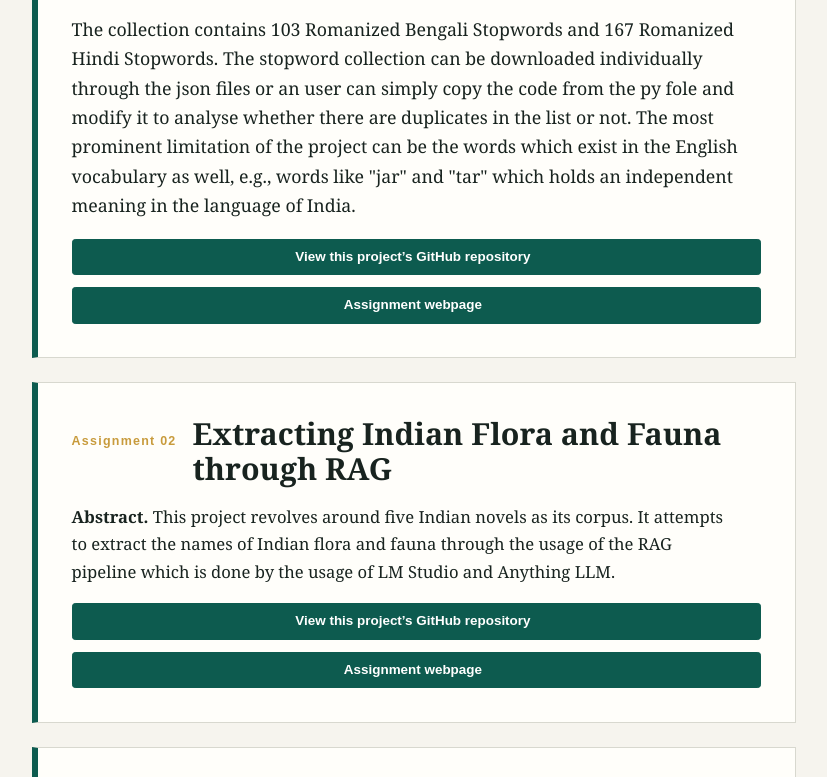
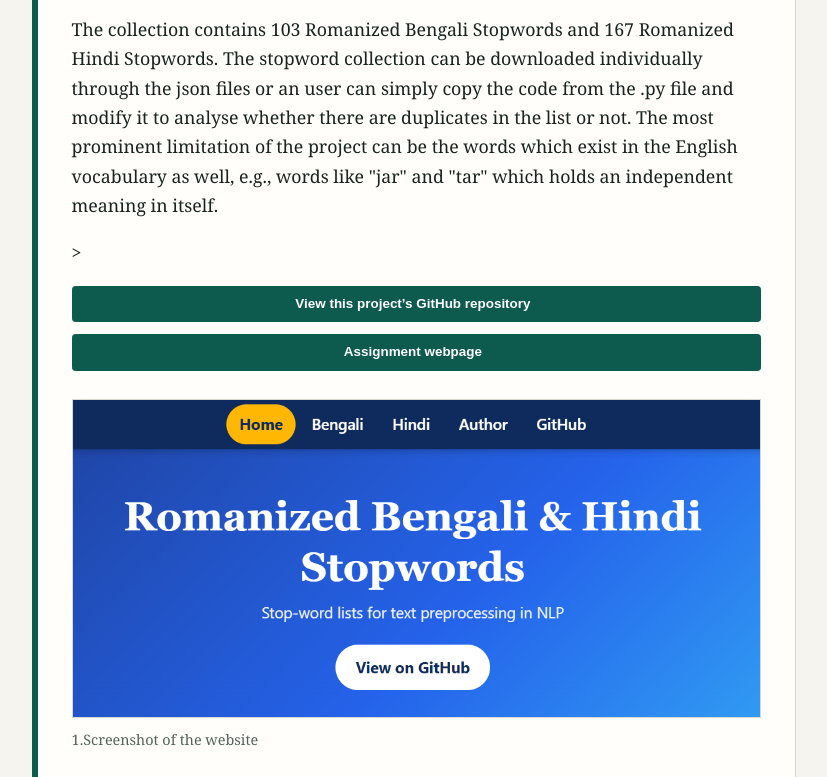
Before and after one commit to DiptashreeBanerjee/DH_Lab, a plain HTML site: page index.html in a window 1280 px wide. Shown: the part 1489-2266 px from the top of the page, without its empty margins (402-1229 px from the left). Drawn offline with Linux system fonts and the light colour scheme.

Commit message:
Update index.html

```diff
--- a/index.html
+++ b/index.html
@@ -332,11 +332,14 @@
                 <h3 id="assignment-1-title">Romanized Bengali and Hindi Stopwords</h3>
               </header>
               <p class="assignment-abstract"><strong>Abstract.</strong> In NLP a stopword is the word that is removed while preprocessing. The project revolves around a bunch of Romanized Bengali and Hindi Stopwords wherein an attempt is made to uphold the diversity and nuances of the languages. Through this, a collection of stopwords is built which can be used for the analysis of Romanized Bengali and Hindi words.</p>
-              <p>The collection contains 103 Romanized Bengali Stopwords and 167 Romanized Hindi Stopwords. The stopword collection can be downloaded individually through the json files or an user can simply copy the code from the py fole and modify it to analyse whether there are duplicates in the list or not. The most prominent limitation of the project can be the words which exist in the English vocabulary as well, e.g., words like "jar" and "tar" which holds an independent meaning in the language of India.</p>
+              <p>The collection contains 103 Romanized Bengali Stopwords and 167 Romanized Hindi Stopwords. The stopword collection can be downloaded individually through the json files or an user can simply copy the code from the .py file and modify it to analyse whether there are duplicates in the list or not. The most prominent limitation of the project can be the words which exist in the English vocabulary as well, e.g., words like "jar" and "tar" which holds an independent meaning in itself.</p>
+>
               <!-- EDIT: Replace this with the GitHub repository URL for this assignment. -->
               <p class="assignment-repository" style="display:grid;grid-template-colums:repeat(auto-fit,minmax(15rem,1fr));gap:0.75rem;max-width:45rem">
               <a class="repository-link" style="justify-content:center;text-align:center" target="_blank" rel="noopener noreferrer" href="https://github.com/DiptashreeBanerjee/RomanizedBengaliandHindiStopwords">View this project&rsquo;s GitHub repository</a>
                 <a class="repository-link" style="justify-content:center;text-align:center" target="_blank" rel="noopener noreferrer" href="https://DiptashreeBanerjee.github.io/RomanizedBengaliandHindiStopwords/">Assignment webpage</a>
+                <figure><img src="images/S1.png" alt="Screenshot of the website"><figcaption>1.Screenshot of the website</figcaption></figure>
+
               </p>
             </article>
 
@@ -370,7 +373,7 @@
             <article class="assignment" id="assignment-4" aria-labelledby="assignment-4-title">
               <header>
                 <span class="assignment-index">Assignment 04</span>
-                <h3 id="assignment-3-title">Creating SKILL for LLM</h3>
+                <h3 id="assignment-4-title">Creating SKILL for LLM</h3>
               </header>
               <p class="assignment-abstract"><strong>Abstract.</strong> The project revolves around the creation of SKILL for the usage of LLM which can be deployed to find the books related to various performing arts.</p>
               <!-- EDIT: Replace this with the GitHub repository URL for this assignment. -->
```
